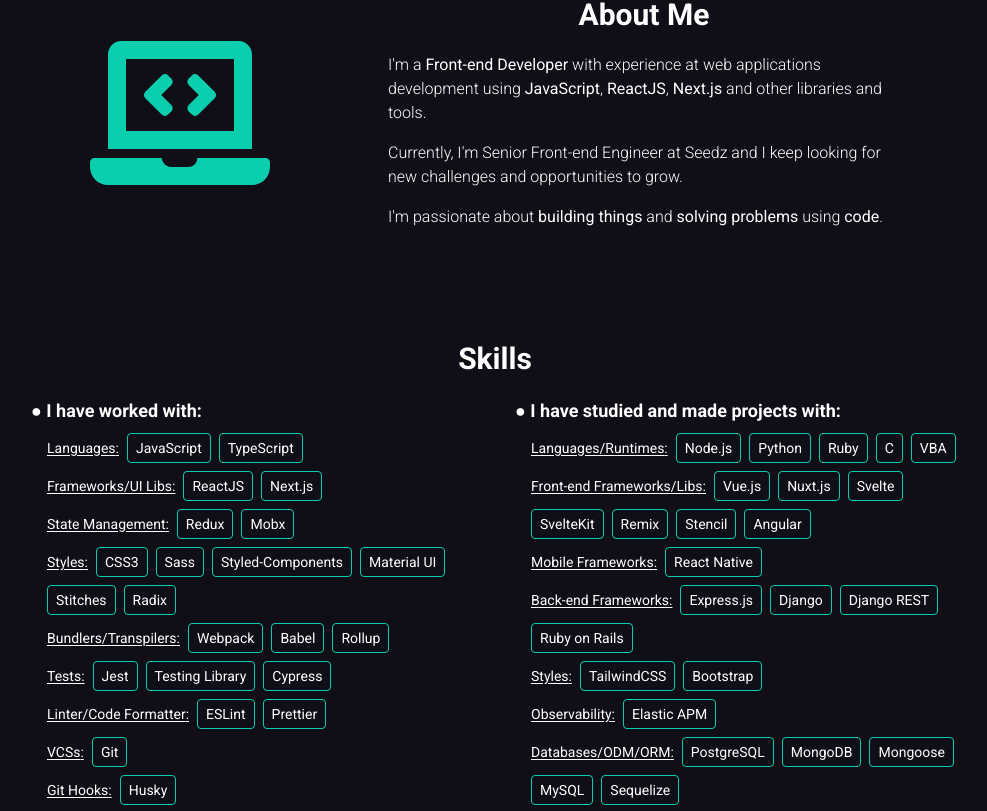
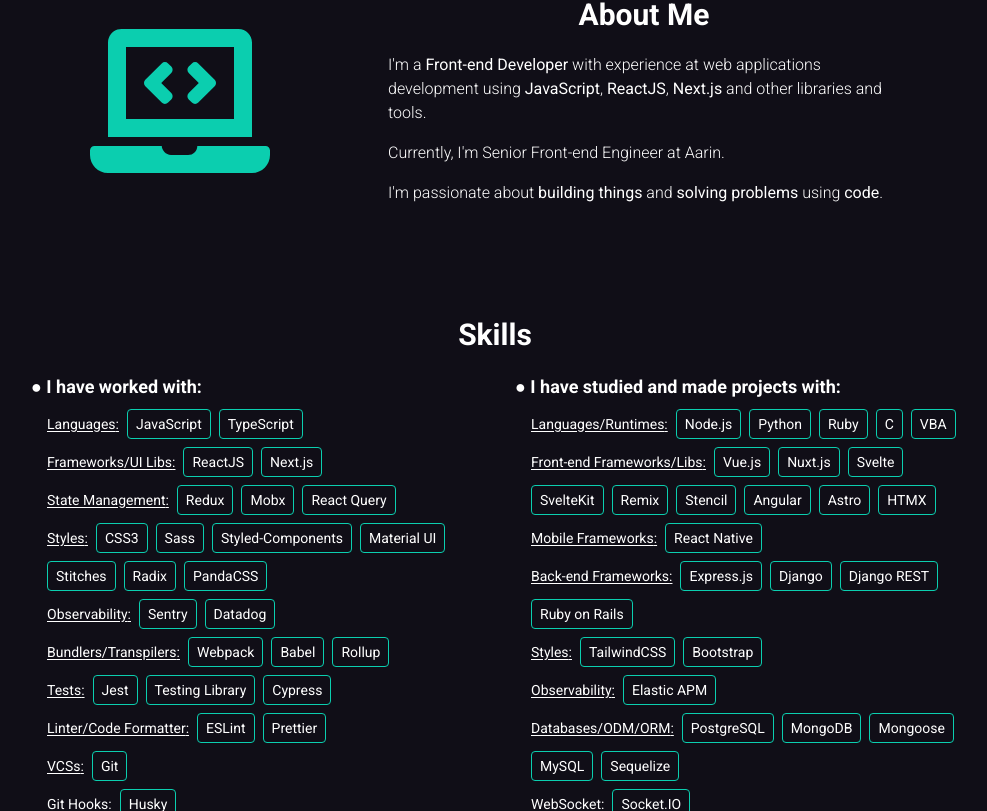
Before and after one commit to henriquece/personal-website, a Next.js app: page / in a window 1280 px wide. Shown: the part 629-1440 px from the top of the page, without its empty margins (145-1132 px from the left). Built offline with nearby package versions, Linux system fonts and the light colour scheme.

Commit message:
feat: add new experience and skills

```diff
--- a/src/components/Home/About/index.tsx
+++ b/src/components/Home/About/index.tsx
@@ -26,8 +26,7 @@
                 , <b>Next.js</b> and other libraries and tools.
               </p>
               <p className="mt-4">
-                Currently, I&apos;m Senior Front-end Engineer at Seedz and I
-                keep looking for new challenges and opportunities to grow.
+                Currently, I&apos;m Senior Front-end Engineer at Aarin.
               </p>
               <p className="mt-4">
                 I&apos;m passionate about <b>building things</b> and{' '}
--- a/src/components/Home/Experiences/index.tsx
+++ b/src/components/Home/Experiences/index.tsx
@@ -5,8 +5,16 @@
 const experiences = [
   {
     position: 'Senior Front-end Engineer',
+    company: 'Aarin Tech-fin',
+    date: 'Sep 2023 - present',
+    description: [
+      'Development of financial products’ front-end, using ReactJS, Next.js, Typescript, Material UI, React Query and other libraries.'
+    ]
+  },
+  {
+    position: 'Senior Front-end Engineer',
     company: 'Seedz',
-    date: 'Feb 2023 - present',
+    date: 'Feb 2023 - Sep 2023',
     description: [
       'Research and development of the new front-end project for the company’s ERP product, including the tools, libraries and the architecture. The project is developed with ReactJS, Rollup, Stitches, Radix, Storybook and other libraries.'
     ]
@@ -18,7 +26,7 @@
     description: [
       'Coordination of front-end team and front-end projects.',
       'Coordination of recruitment process.',
-      'Development of better technical practices.'
+      'Development of better technical practices, like automated tests and observability.'
     ]
   },
   {
--- a/src/components/Home/Skills/index.tsx
+++ b/src/components/Home/Skills/index.tsx
@@ -19,7 +19,7 @@
     skillAreas: [
       { title: 'Languages', items: ['JavaScript', 'TypeScript'] },
       { title: 'Frameworks/UI Libs', items: ['ReactJS', 'Next.js'] },
-      { title: 'State Management', items: ['Redux', 'Mobx'] },
+      { title: 'State Management', items: ['Redux', 'Mobx', 'React Query'] },
       {
         title: 'Styles',
         items: [
@@ -28,9 +28,11 @@
           'Styled-Components',
           'Material UI',
           'Stitches',
-          'Radix'
+          'Radix',
+          'PandaCSS'
         ]
       },
+      { title: 'Observability', items: ['Sentry', 'Datadog'] },
       {
         title: 'Bundlers/Transpilers',
         items: ['Webpack', 'Babel', 'Rollup']
@@ -68,7 +70,9 @@
           'SvelteKit',
           'Remix',
           'Stencil',
-          'Angular'
+          'Angular',
+          'Astro',
+          'HTMX'
         ]
       },
       { title: 'Mobile Frameworks', items: ['React Native'] },
```
